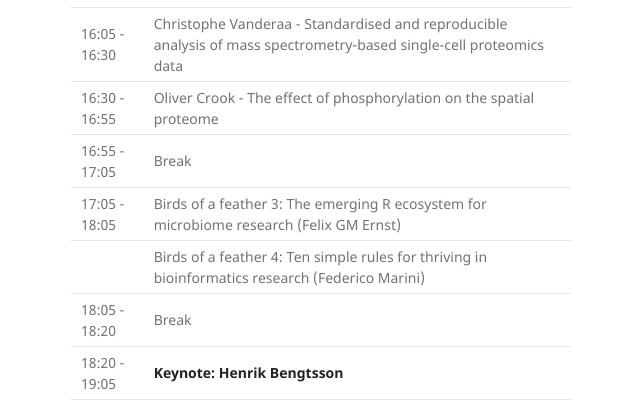
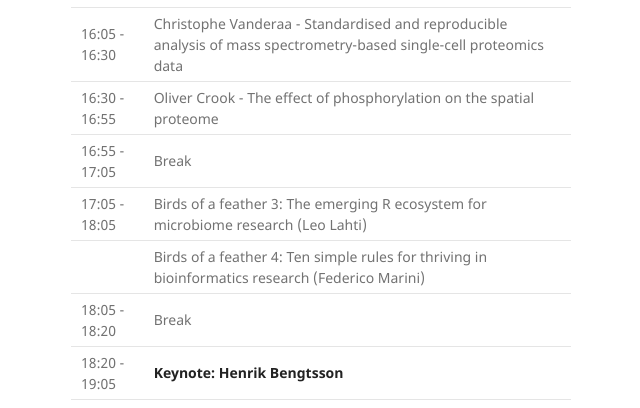
Before and after one commit to Bioconductor/EuroBioc2020, a Jekyll site: the page built from docs/conference_schedule.md, in a window 1280 px wide and 1400 px high, scrolled down 5289 px. Shown: the part 351-759 px from the top of the window, without its empty margins (499-1139 px from the left). Built offline with Jekyll 4.4.1, drawn with Linux system fonts in a browser that asks for light colours; some of the changed text lies outside the part shown.

Commit message:
Fix author

```diff
--- a/docs/conference_schedule.md
+++ b/docs/conference_schedule.md
@@ -70,7 +70,7 @@ The conference will take place on 14-18 December 2020, from 14:00 to 20:00 CET.
 | 16:10 - 16:20 | Elisa Salviato - SourceSet: a graphical model approach to identify primary genes in perturbed biological pathways |
 | 16:20 - 16:30 | Christian Holland - Estimation of transcription factor and pathway activities from bulk and single-cell transcriptomics data with dorothea and progeny |
 | 16:30 - 16:40 | Alejandro Cisterna García - Switching between mendelian genes space and clinical phenotypes space contributes to comparative Mendelian gene sets analysis |
-| 16:40 - 16:50 | Felix GM Ernst - MicrobiomeExperiment: a new class for microbiome data |
+| 16:40 - 16:50 | Leo Lahti - MicrobiomeExperiment: a new class for microbiome data |
 | 16:50 - 17:00 | Valeria Policastro - ROBIN (ROBustness In Network): for Comparison and Validation of communities |
 | 17:00 - 17:10 | Matteo Calgaro - Assessment of statistical methods from single cell, bulk RNA-seq, and metagenomics applied to microbiome data |
 | 17:10 - 17:20 | Riccardo Corradin - BNPmix: an R package to estimate Bayesian nonparametric mixtures |
@@ -121,7 +121,7 @@ The conference will take place on 14-18 December 2020, from 14:00 to 20:00 CET.
 | 16:05 - 16:30 | Christophe Vanderaa - Standardised and reproducible analysis of mass spectrometry-based single-cell proteomics data |
 | 16:30 - 16:55 | Oliver Crook - The effect of phosphorylation on the spatial proteome |
 | 16:55 - 17:05 | Break |
-| 17:05 - 18:05 | Birds of a feather 3: The emerging R ecosystem for microbiome research (Felix GM Ernst) |
+| 17:05 - 18:05 | Birds of a feather 3: The emerging R ecosystem for microbiome research (Leo Lahti) |
 |  | Birds of a feather 4: Ten simple rules for thriving in bioinformatics research (Federico Marini) |
 | 18:05 - 18:20 | Break |
 | 18:20 - 19:05 | **Keynote: Henrik Bengtsson** |
@@ -138,4 +138,4 @@ The conference will take place on 14-18 December 2020, from 14:00 to 20:00 CET.
 - Sonia García Ruiz - CoExp Web Application, a web application for the interactive use of co-expression networks
 - Kelly Eckenrode - SingleCellMultiModal: Integrating Multi-modal Single Cell Experiment datasets
 - Sehyun Oh - GenomicSuperSignature: interpretation of RNA-seq experiments through robust, efficient comparison to public databases
-- Leo Lathi - MicrobiomeExperiment: a new class for microbiome data
+- Leo Lahti - MicrobiomeExperiment: a new class for microbiome data
```
